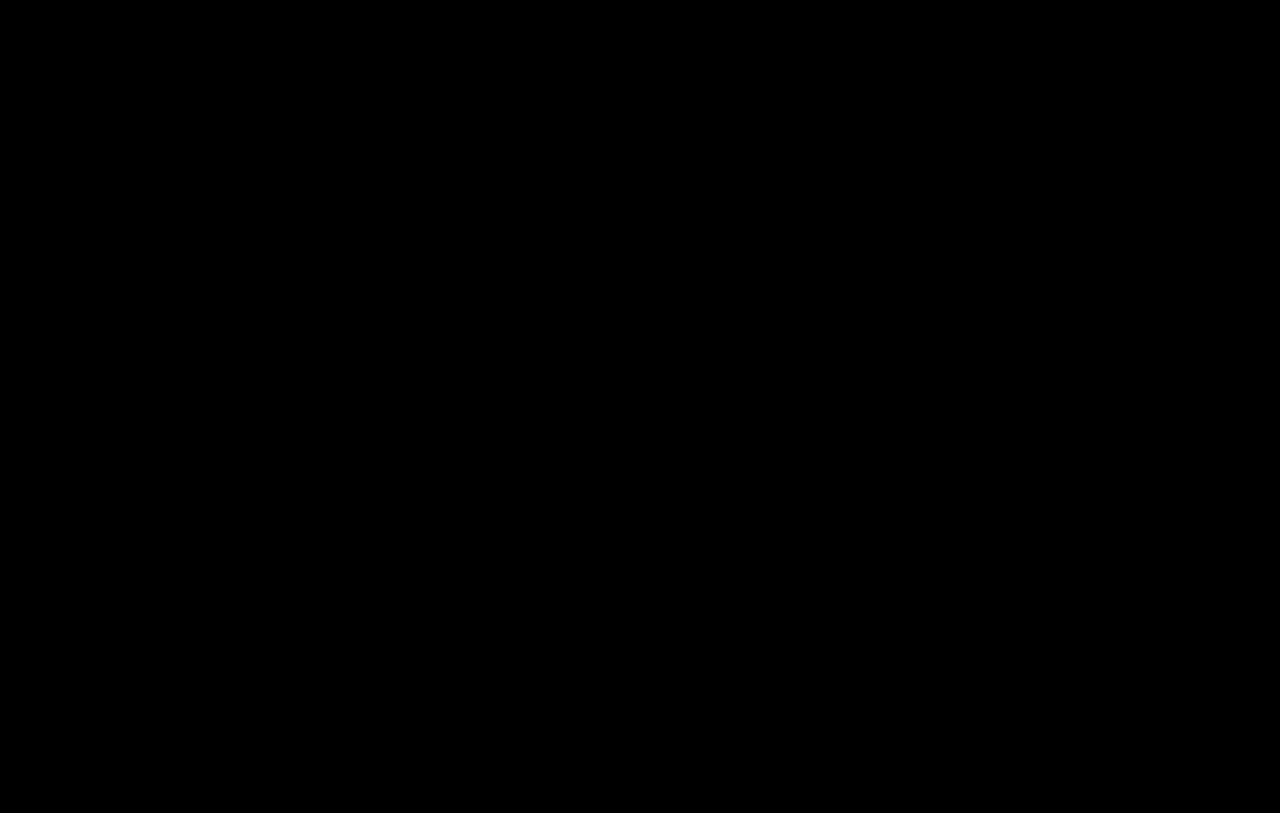
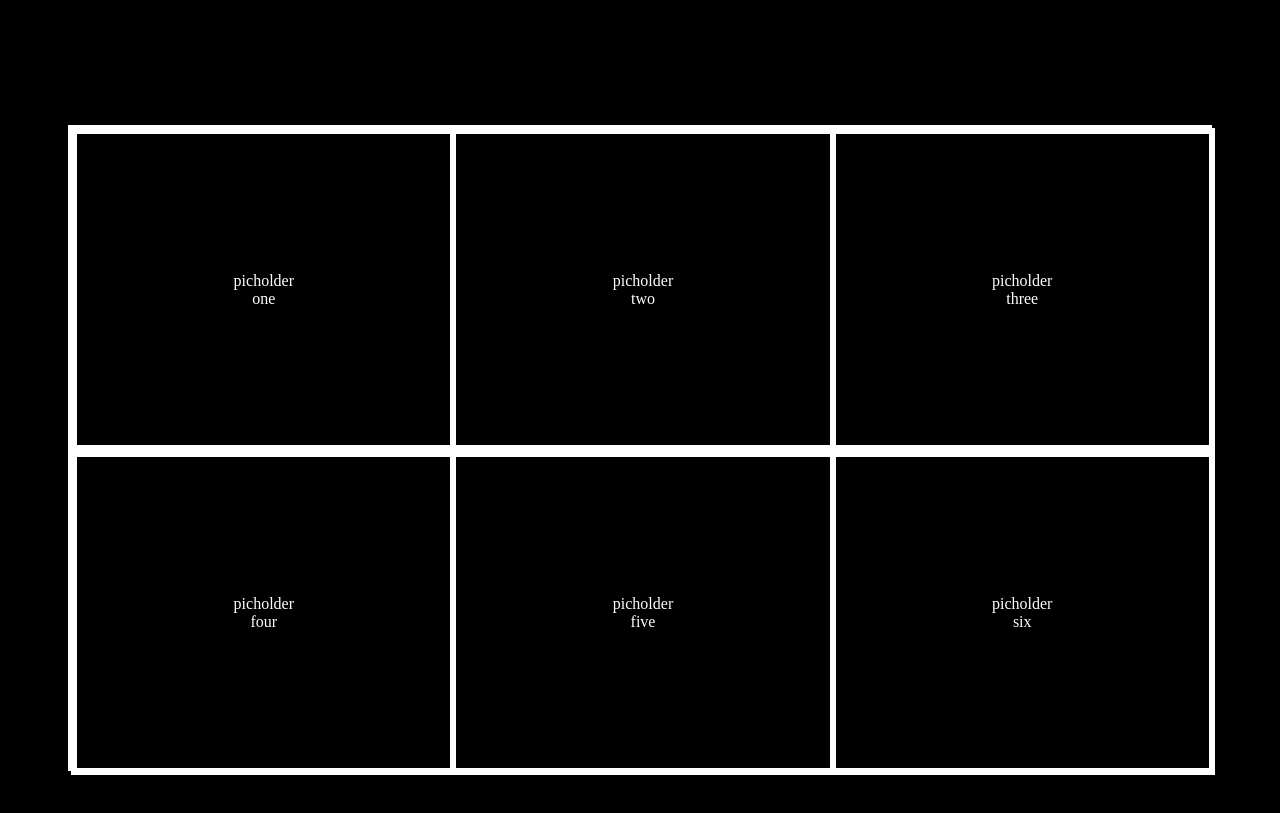
Before and after one commit to BossyLemon0/react-portfolio, a React (Create React App) app: page / in a window 1280 px wide. Shown: the part 1560-2373 px from the top of the page. Built offline with nearby package versions, Linux system fonts and the light colour scheme.

Commit message:
This commit adds the style to the projects page.

```diff
--- a/src/components/Buttons.js
+++ b/src/components/Buttons.js
@@ -1,11 +1,11 @@
 import React from "react";
-import Home from "./Home";
-import Skills from "./Skills";
+import AboutMe from "./pages/AboutMe";
+console.log(AboutMe);
 
 var Scroll = require('react-scroll');
-var elementHome = Scroll.Home;
-var elementSkills = Scroll.Skills;
-var scroller = Scroll.scroller;
+var scroller = Scroll.scroller
+
+// the npm package imports it through the require method
 
 export default function Buttons(props){
 
@@ -66,13 +66,17 @@ export default function Buttons(props){
 
     }
 
+    function toAbout(){
+        //toDo: this funciton is suppose to toggle the
+    }
+
     return (
     <div className = 'info'>
         <div onClick = { active, elScroll } className = {`btn one`} >Home</div>
         <div onClick = { active, elScroll } className = {`btn two`} >Skills</div>
         <div onClick = { active, elScroll } className = {`btn three `} >Projects</div>
         <div onClick = { active, elScroll } className = {`btn four `} >Contact Me</div>
-        <div onClick = { active } className = {`btn  `} >About Me</div>
+        <div onClick = { active, toAbout } className = {`btn `} >About Me</div>
         {/* <div className ={`Btn five ${props.active ? "active": ""}`} >Home</div> */}
     </div>
     );
--- a/src/components/Projects.js
+++ b/src/components/Projects.js
@@ -1,19 +1,38 @@
 import React from "react";
 // import '../styles/App.css';
+import '../styles/Projects.css'
 
 export default function Projects(props){
     return (
     <div className = 'slides'>
         <div className = 'project_container'>
             <div className='row'>
-                <div className='column'>one</div>
-                <div className='column'>two</div>
-                <div className='column'>three</div>
+                <div className='column'>
+                    <div className='pic1'>picholder</div>
+                    <div className='text'>one</div>
+                </div>
+                <div className='column'>
+                    <div className='pic2'>picholder</div>
+                    <div className='text'>two</div>
+                </div>
+                <div className='column'>
+                    <div className='pic3'>picholder</div>
+                    <div className='text'>three</div>
+                </div>
             </div>
             <div className='row'>
-                <div className='column'>four</div>
-                <div className='column'>five</div>
-                <div className='column'>six</div>
+                <div className='column'>
+                    <div className='pic4'>picholder</div>
+                    <div className='text'>four</div>
+                </div>
+                <div className='column'>
+                    <div className='pic5'>picholder</div>
+                    <div className='text'>five</div>
+                </div>
+                <div className='column'>
+                    <div className='pic6'>picholder</div>
+                    <div className='text'>six</div>
+                </div>
             </div>
         </div>
     </div>
--- a/src/styles/Projects.css
+++ b/src/styles/Projects.css
@@ -0,0 +1,18 @@
+.project_container{
+    border: white solid;
+    width: 90%;
+    height: 80%;
+}
+
+.row{
+    border: white solid;
+    height: 49.6%;
+}
+
+.column{
+    display: flex;
+    border: white solid;
+    justify-content: center;
+    align-items: center;
+    color: white;
+}
```
